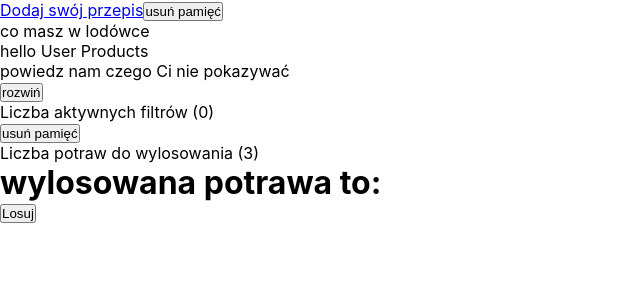
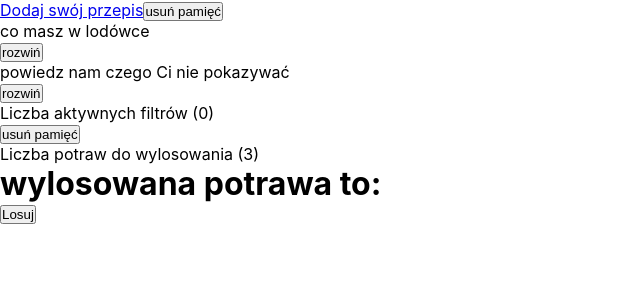
Before and after one commit to atrykp/what-s-for-dinner-react-app, a React (Create React App) app: page / in a window 1280 px wide. Shown: the top 300 px of the page, without its empty margins (0-640 px from the left). Built offline with nearby package versions, Linux system fonts and the light colour scheme.

Commit message:
add useState hook isActive in UserProducts.js

```diff
--- a/src/pages/UserProducts.js
+++ b/src/pages/UserProducts.js
@@ -1,7 +1,17 @@
-import React from "react";
+import React, { useState } from "react";
 
-const UserProducts = () => {
-  return <p>hello User Products</p>;
+const UserProducts = ({ allDishes, updateUserDishes }) => {
+  const [isActive, setIsActive] = useState(false);
+
+  const showSection = () => {
+    setIsActive((prevValue) => !prevValue);
+  };
+
+  return (
+    <>
+      <button onClick={showSection}>{isActive ? "ukryj" : "rozwiń"}</button>
+    </>
+  );
 };
 
 export default UserProducts;
```
Also changed, not shown: 1 other file (tests, documents, lock files or other folders).
